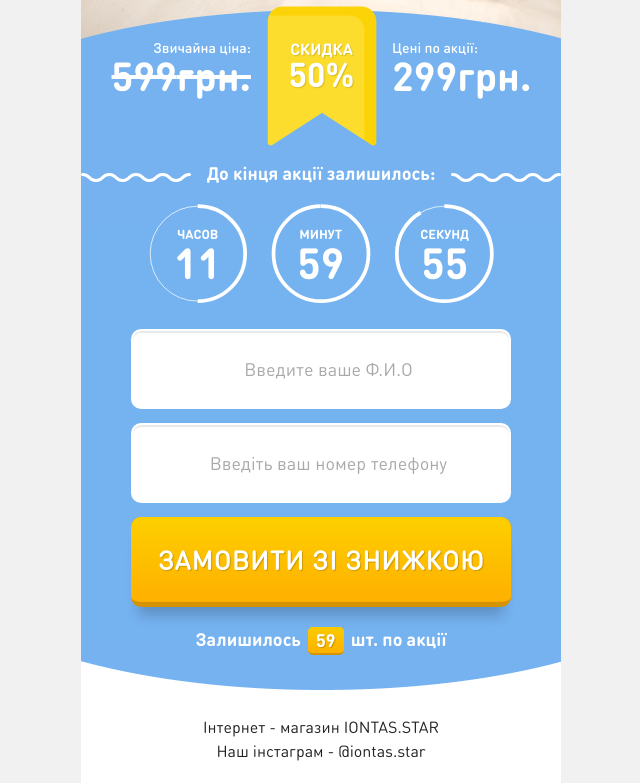
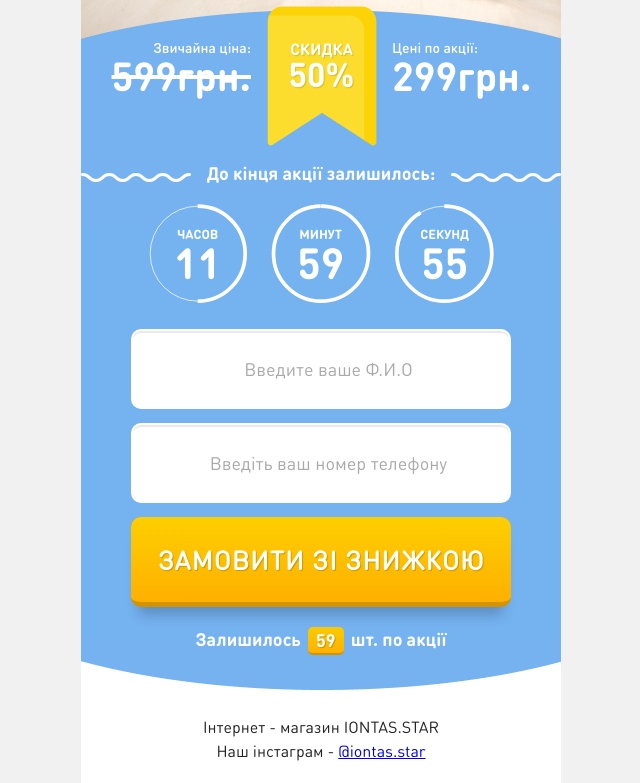
Before and after one commit to wolstadxd/iontas, a plain HTML site: page index.html in a window 1280 px wide. Shown: the part 6902-7685 px from the top of the page, without its empty margins (319-959 px from the left). Drawn offline with Linux system fonts and the light colour scheme.

Commit message:
update link inst

```diff
--- a/index.html
+++ b/index.html
@@ -285,7 +285,7 @@
 		</section>
         <footer class="footer_section cpu">
             <span>Інтернет - магазин IONTAS.STAR<br>
-            Наш інстаграм - @iontas.star
+            Наш інстаграм - <a href="https://www.instagram.com/iontas.star/" target="_blank">@iontas.star</a>
             </span>
             <br>
         </footer>
```
